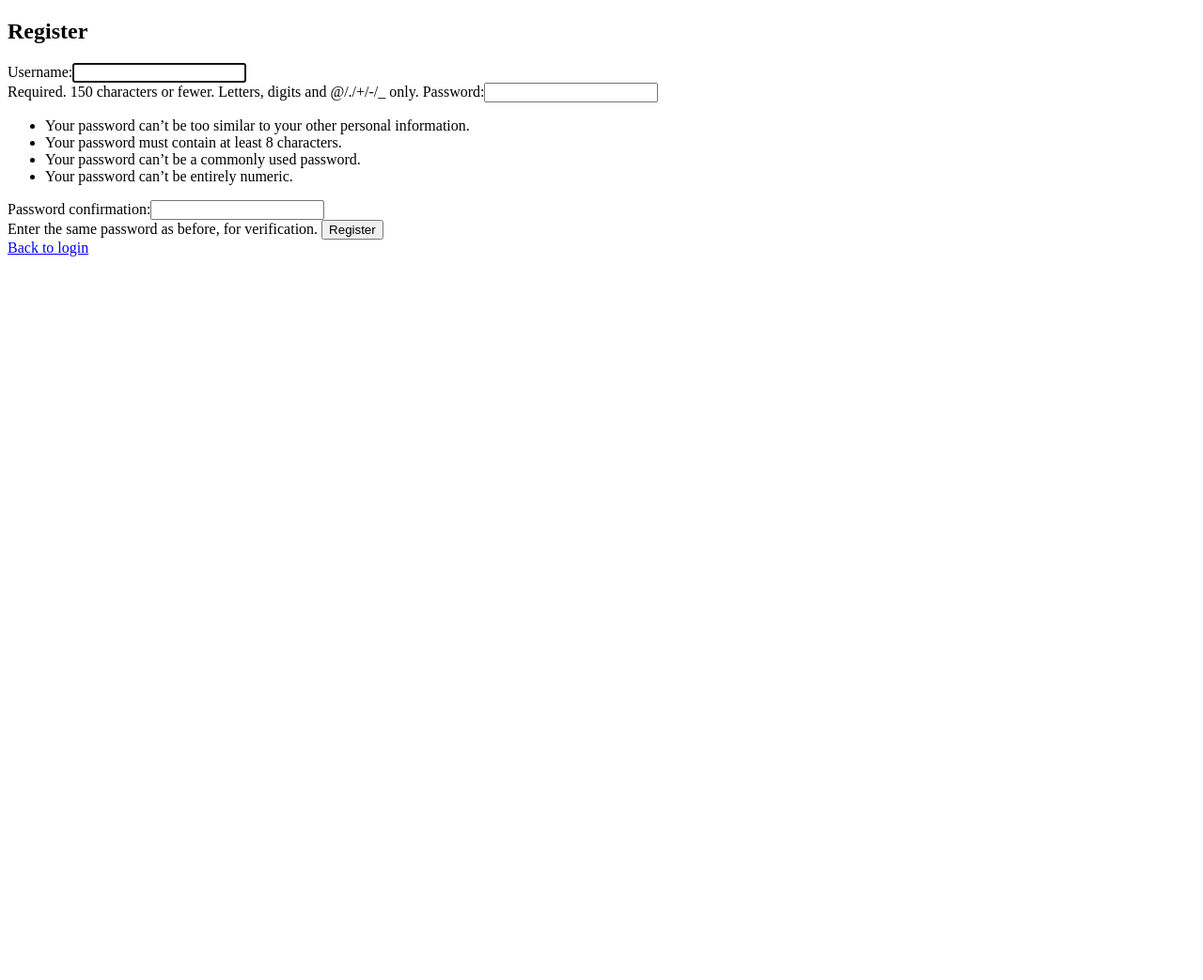
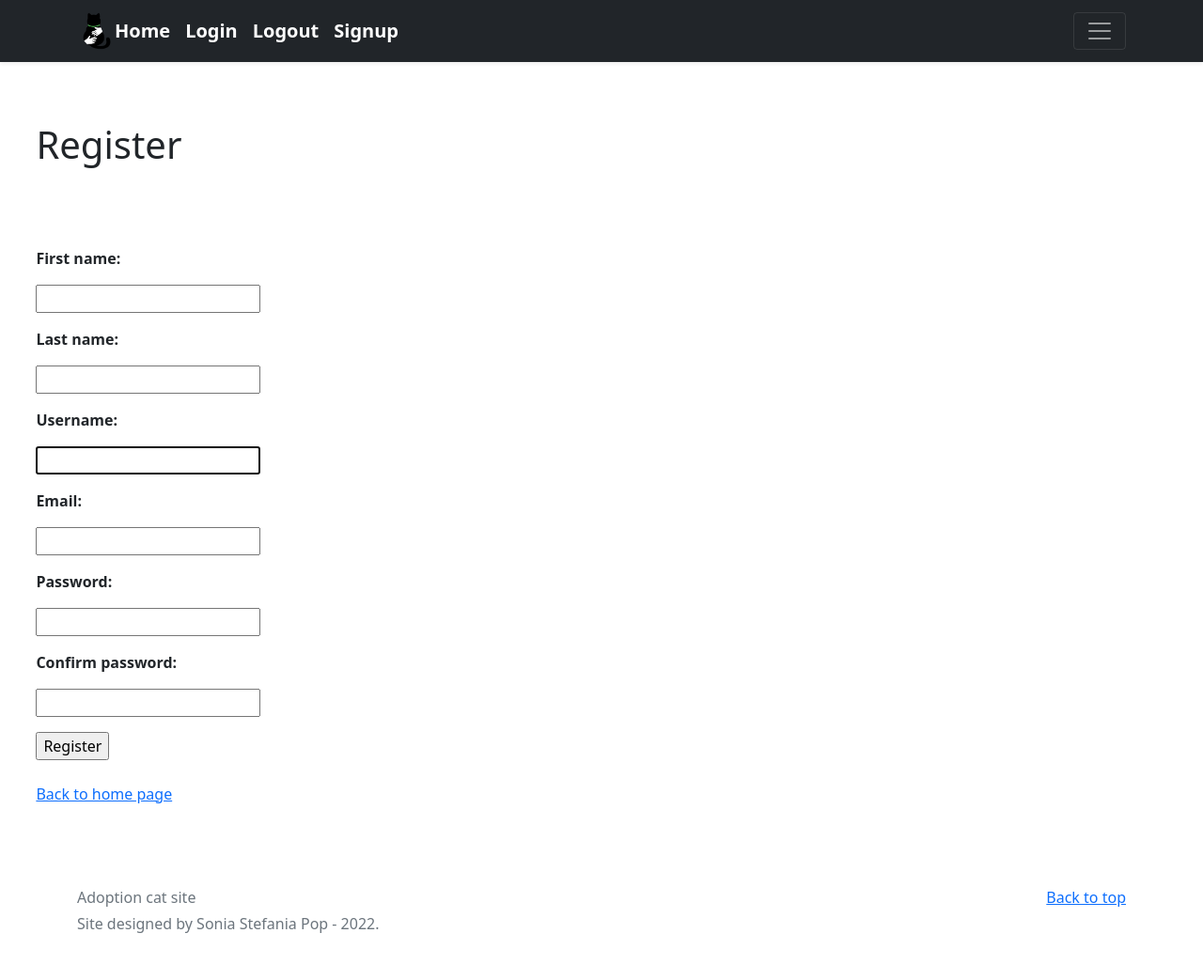
Before and after one commit to soniapop93/django_cat_adoption_site, a Django app: page /account/signup/ in a window 1280 px wide. Shown: the whole page at 94% size. Before the commit the page ends 273 px from the top, so only its background shows below. Run offline with Django 3.2, Linux system fonts and the light colour scheme.

Commit message:
implemented the signup and login html pages

```diff
--- a/adoption_cat_site/adoption_cat_site/settings.py
+++ b/adoption_cat_site/adoption_cat_site/settings.py
@@ -29,6 +29,7 @@ DEBUG = True
 
 ALLOWED_HOSTS = []
 
+# AUTH_USER_MODEL = 'users.AuthUser'
 
 # Application definition
 
--- a/adoption_cat_site/adoptions/templates/adoptions/footer.html
+++ b/adoption_cat_site/adoptions/templates/adoptions/footer.html
@@ -3,7 +3,7 @@
     <p class="float-end mb-1">
       <a href="#">Back to top</a>
     </p>
-    <p class="mb-1">Album example is &copy; Bootstrap, but please download and customize it for yourself!</p>
-    <p class="mb-0">New to Bootstrap? <a href="/">Visit the homepage</a> or read our <a href="../getting-started/introduction/">getting started guide</a>.</p>
+    <p class="mb-1">Adoption cat site</p>
+    <p class="mb-0">Site designed by Sonia Stefania Pop - 2022</a>.</p>
   </div>
 </footer>
--- a/adoption_cat_site/users/forms.py
+++ b/adoption_cat_site/users/forms.py
@@ -0,0 +1,163 @@
+# # from django import forms
+# # from django.contrib.auth import get_user_model
+# # from django.contrib.auth.password_validation import validate_password, password_validators_help_text_html
+# # from .models import UserAccount
+# #
+# # UserAccount = get_user_model()
+# #
+# # class UserCreationForm(forms.Form):
+# #     first_name = forms.CharField(max_length=255, required=True, label='First name')
+# #     last_name = forms.CharField(max_length=255, required=True, label='Last name')
+# #     username = forms.CharField(required=True, label='Username')
+# #     email = forms.EmailField( max_length=255, required=True, label='Email')
+# #     address = forms.CharField(required=True, label='Address')
+# #     phone_number = forms.CharField(required=True, label='Phone Number')
+# #
+# #     password = forms.CharField(
+# #         required=True,
+# #         label='Password',
+# #         widget=forms.PasswordInput,
+# #         help_text=password_validators_help_text_html()
+# #     )
+# #     password_confirmation = forms.CharField(
+# #         required=True,
+# #         label='Confirm password',
+# #         widget=forms.PasswordInput,
+# #         help_text='Please confirm your password'
+# #     )
+# #
+# #     def clean_username(self):
+# #         username = self.cleaned_data.get('username')
+# #
+# #         try:
+# #             UserAccount.objects.get(username=username)
+# #         except UserAccount.DoesNotExist:
+# #             return username
+# #
+# #         raise forms.ValidationError(f'{username} is already taken.')
+# #
+# #     def clean_password(self):
+# #         first_name = self.cleaned_data.get('first_name')
+# #         last_name = self.cleaned_data.get('last_name')
+# #         username = self.cleaned_data.get('username')
+# #         email = self.cleaned_data.get('email')
+# #         address = self.cleaned_data.get('address')
+# #         password = self.cleaned_data.get('password')
+# #         phone_number = self.cleaned_data.get('phone_number')
+# #
+# #         user = UserAccount(
+# #             first_name=first_name,
+# #             last_name=last_name,
+# #             username=username,
+# #             email=email,
+# #             address=address,
+# #             phone_number=phone_number
+# #         )
+# #
+# #         validate_password(password, user=user)
+# #
+# #         return password
+# #
+# #     def clean_password_confirmation(self):
+# #         password = self.cleaned_data.get('password')
+# #         password_confirmation = self.cleaned_data.get('password_confirmation')
+# #
+# #         if password_confirmation != password:
+# #             raise forms.ValidationError('Password not confirmed.')
+# #
+# #         return password_confirmation
+# #
+# #     def save(self):
+# #         first_name = self.cleaned_data.get('first_name')
+# #         last_name = self.cleaned_data.get('last_name')
+# #         username = self.cleaned_data.get('username')
+# #         email = self.cleaned_data.get('email')
+# #         address = self.cleaned_data.get('address')
+# #         phone_number = self.cleaned_data.get('phone_number')
+# #         password = self.cleaned_data.get('password')
+# #
+# #         user = UserAccount.objects.create_user(
+# #             first_name=first_name,
+# #             last_name=last_name,
+# #             username=username,
+# #             password=password,
+# #             email=email,
+# #             address=address,
+# #             phone_number=phone_number
+# #         )
+# #
+# #         return user
+#
+# from django import forms
+# from django.contrib.auth import get_user_model
+# from django.contrib.auth.password_validation import validate_password, password_validators_help_text_html
+#
+# AuthUser = get_user_model()
+#
+#
+# class RegisterForm(forms.ModelForm):
+#     class Meta:
+#         model = AuthUser
+#         fields = ['first_name', 'last_name', 'email']
+#
+#     password = forms.CharField(
+#         max_length=255,
+#         required=True,
+#         label='Password',
+#         widget=forms.PasswordInput,
+#         help_text=password_validators_help_text_html()
+#     )
+#
+#     password_confirmation = forms.CharField(
+#         max_length=255,
+#         required=True,
+#         label='Confirm password',
+#         widget=forms.PasswordInput,
+#         help_text='Please confirm your password'
+#     )
+#
+#     def clean_password(self):
+#         first_name = self.cleaned_data.get('first_name')
+#         last_name = self.cleaned_data.get('last_name')
+#         #username = self.cleaned_data.get('username')
+#         password = self.cleaned_data.get('password')
+#
+#         user = AuthUser(
+#             first_name=first_name,
+#             last_name=last_name,
+#             #username=username
+#         )
+#
+#         validate_password(password, user=user)
+#
+#         return password
+#
+#     def clean_password_confirmation(self):
+#         password = self.cleaned_data.get('password')
+#         password_confirmation = self.cleaned_data.get('password_confirmation')
+#
+#         if password_confirmation != password:
+#             raise forms.ValidationError('Password not confirmed.')
+#
+#         return password_confirmation
+#
+#     def save(self, commit=True):
+#         password = self.cleaned_data.get('password')
+#         self.instance.set_password(password)
+#
+#         return super().save(commit)
+#
+#
+
+from django import forms
+from django.contrib.auth.forms import UserCreationForm
+from django.contrib.auth.models import User
+
+
+class RegisterForm(UserCreationForm):
+    email = forms.EmailField()
+
+
+    class Meta:
+        model = User
+        fields = ["username", "email", "password1", "password2", "first_name", "last_name"]
--- a/adoption_cat_site/users/templates/registration/signup.html
+++ b/adoption_cat_site/users/templates/registration/signup.html
@@ -1,12 +1,41 @@
-<!DOCTYPE html>
+<!doctype html>
+<html>
+{% include "adoptions/base.html" %}
 {% block content %}
-<h2>Register</h2>
-
-<form method="post">
-    {% csrf_token %}
-    {{form}}
+<style>
+    h1{
+    padding: 3%;
+    }
+    .register {
+    padding: 3%;
+    }
+</style>
+<body>
+<h1>Register</h1>
+<div class="register">
+    <form method="post">
+        {% csrf_token %}
+        <div class="register-class" >
+            <p><strong>First name: </strong></p>
+            <p> {{ form.first_name }}</p>
+            <p><strong>Last name: </strong></p>
+            <p> {{ form.last_name }}</p>
+            <p><strong>Username: </strong></p>
+            <p> {{ form.username }}</p>
+            <p><strong>Email: </strong></p>
+            <p> {{ form.email }}</p>
+            <p><strong>Password: </strong> </p>
+            <p>{{ form.password1 }}</p>
+            <p><strong>Confirm password: </strong> </p>
+            <p>{{ form.password2 }}</p>
+        </div>
     <input type="submit" value="Register">
 </form>
+<br>
+<a href="{% url 'adoptions:index' %}">Back to home page</a>
+{% endblock %}
+</div>
 
-<a href="{% url 'login' %}">Back to login</a>
-{% endblock %}
+</body>
+{% include "adoptions/footer.html" %}
+</html>
--- a/adoption_cat_site/users/urls.py
+++ b/adoption_cat_site/users/urls.py
@@ -4,5 +4,5 @@ from . import views
 
 urlpatterns = [
     path("", include('django.contrib.auth.urls')),
-    path("signup/", views.SignUp.as_view(), name="signup"),
+    path("signup/", views.signup, name="signup"),
 ]
--- a/adoption_cat_site/users/views.py
+++ b/adoption_cat_site/users/views.py
@@ -1,10 +1,23 @@
-from django.shortcuts import render
-from django.urls import reverse_lazy
-from django.contrib.auth.forms import UserCreationForm
-from django.views.generic.edit import CreateView
+# from django.shortcuts import render, redirect
+#
+#
+# def signup(request):
+#     return render(request)
 
 
-class SignUp(CreateView):
-    form_class = UserCreationForm
-    success_url = reverse_lazy("login")
-    template_name = "registration/signup.html"
+from django.shortcuts import render, redirect
+from .forms import RegisterForm
+
+
+# Create your views here.
+def signup(response):
+    if response.method == "POST":
+        form = RegisterForm(response.POST)
+        if form.is_valid():
+            form.save()
+
+        return redirect("/cats")
+    else:
+        form = RegisterForm()
+
+    return render(response, "registration/signup.html", {"form":form})
```
Also changed, not shown: adoption_cat_site/users/models.py (added, +85 -0 lines), adoption_cat_site/users/templates/registration/login.html (+38 -17 lines), adoption_cat_site/users/templates/users/profile.html (added, +10 -0 lines), adoption_cat_site/adoptions/migrations/0001_initial.py, adoption_cat_site/adoptions/migrations/0002_cat_details_cat_photo.py (deleted), adoption_cat_site/adoptions/migrations/0003_alter_cat_details_cat_photo.py (deleted), adoption_cat_site/db.sqlite3, adoption_cat_site/media/adoptions/DSC_0731.JPG (added), adoption_cat_site/users/migrations/__init__.py (deleted).
